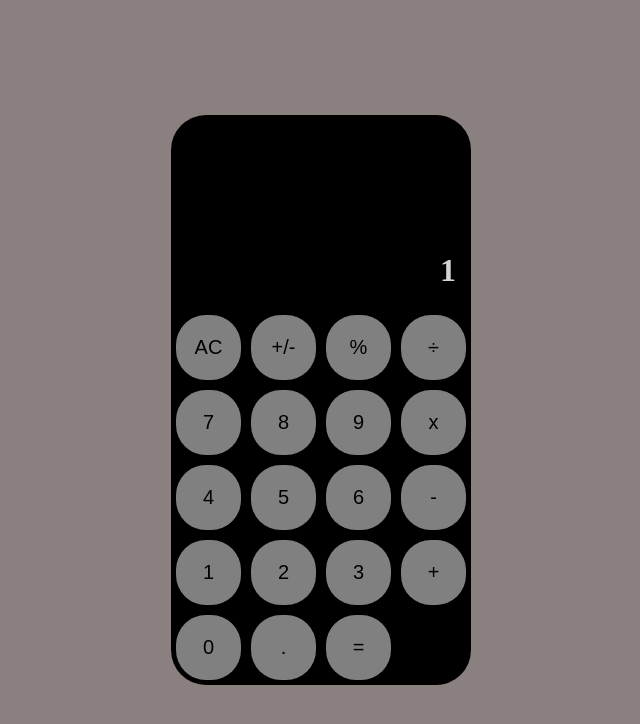
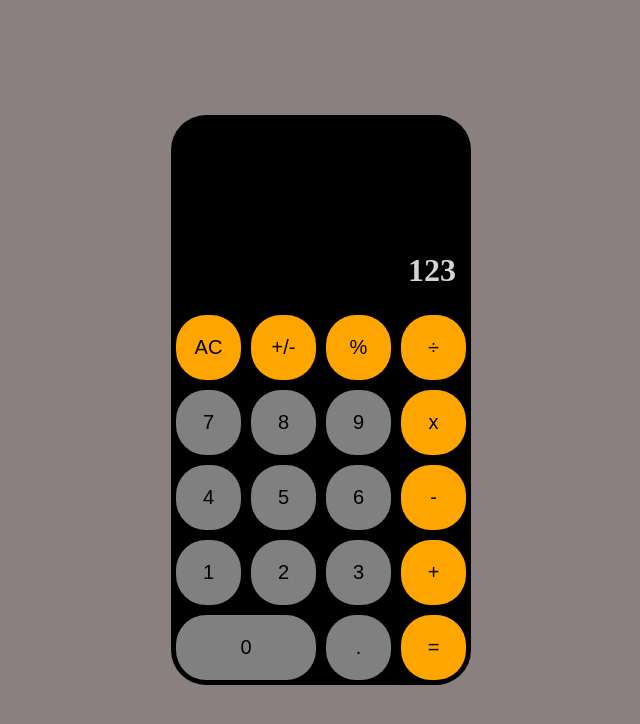
Before and after one commit to AntnKrn/Calculator, a React (Create React App) app: page / in a window 1280 px wide. Shown: the top 724 px of the page, without its empty margins (319-959 px from the left). Built offline with nearby package versions, Linux system fonts and the light colour scheme.

Commit message:
added click

```diff
--- a/src/components/Button/Button.css
+++ b/src/components/Button/Button.css
@@ -5,5 +5,11 @@
     border-radius: 30px 30px;
     background-color: gray;
     font-size: 20px;
+
     border: none;
 }
+
+.button:hover {
+    background-color:rgb(104, 95, 89);
+    transition: 0.5s
+}
--- a/src/components/Button/Button.js
+++ b/src/components/Button/Button.js
@@ -3,7 +3,17 @@ import './Button.css'
 
 const Button = (props) => {
     return(
-        <button className='button' key={props.index}>{props.value}</button>
+        <button
+          className='button'
+          key={props.index}
+          style={
+            typeof(props.value) !== 'number' && props.value !== '.' ? {backgroundColor: 'orange'} : null |
+            props.value === 0 ? {width: 140} : null
+          }
+          onClick={props.click}
+        >
+          {props.value}
+        </button>
     )
 }
 
--- a/src/components/Screen/Screen.js
+++ b/src/components/Screen/Screen.js
@@ -1,4 +1,4 @@
-import React, { useState } from 'react'
+import React from 'react'
 import Button from '../Button/Button'
 
 import './Screen.css'
@@ -12,13 +12,20 @@ const buttons = [
 ];
 
 const Screen = () => {
-    const [button, setButton] = useState(buttons)
+    const handleClick = (value) => {
+        console.log(value.target.textContent)
+    }
+
     return (
         <div className="screen">
-            <h1 className='input'>1</h1>
+            <h1 className='input'>123</h1>
             <div className='keypad'>
                 {buttons.map((el, index) => (
-                        <Button index={index} value={el} />
+                        <Button
+                          key={index}
+                          value={el}
+                          click={handleClick}
+                        />
                     ))
                 }
             </div>
```
